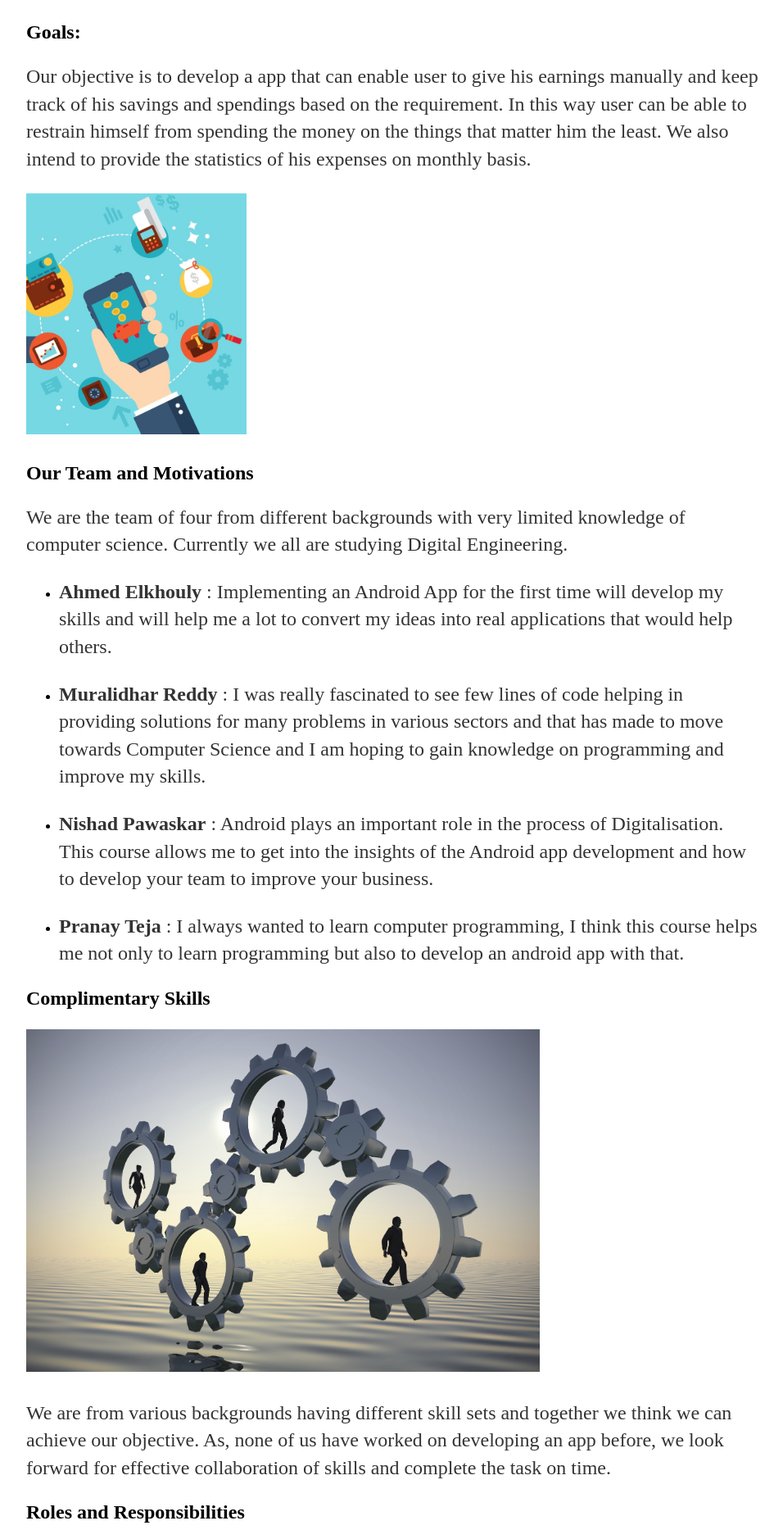
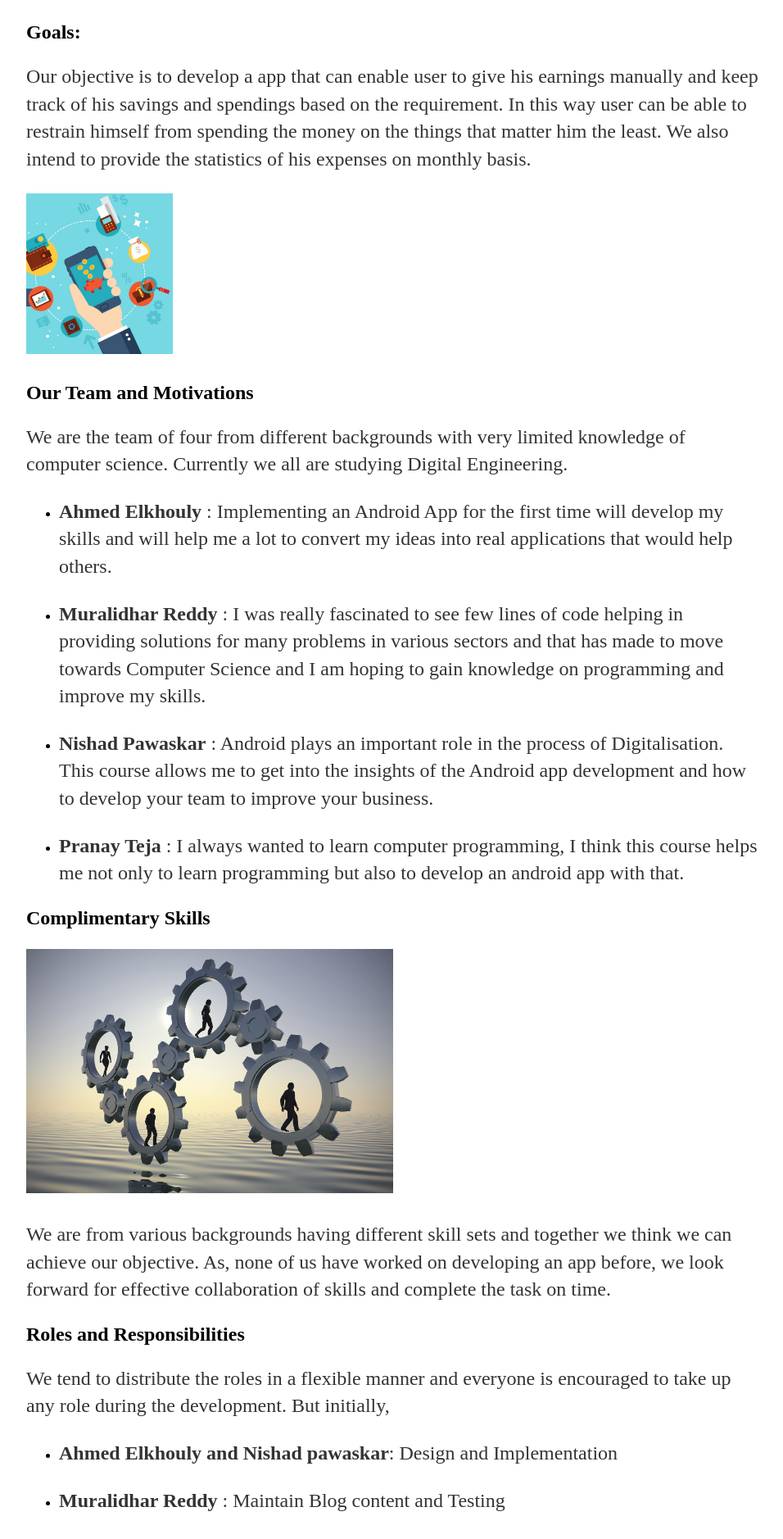
Before and after one commit to DBSE-teaching/isee2019-TeamMachine, a Jekyll site: the page built from docs/_posts/2019-04-15-Team-Presentation.md, in a window 1280 px wide. Shown: the part 1104-2982 px from the top of the page at 82% size, without its empty margins (160-1116 px from the left). Built offline with Jekyll 4.4.1, drawn with Linux system fonts in a browser that asks for light colours; a file with an impossible date is left out.

Commit message:
Update 2019-04-15-Team-Presentation.md

```diff
--- a/docs/_posts/2019-04-15-Team-Presentation.md
+++ b/docs/_posts/2019-04-15-Team-Presentation.md
@@ -20,7 +20,7 @@ The project we will be working on is ‘Money Control’. About 60-70% people ar
 
 Our objective is to develop a app that can enable user to give his earnings manually and keep track of his savings and spendings based on the requirement. In this way user can be able to restrain himself from spending the money on the things that matter him the least. We also intend to provide the statistics of his expenses on monthly basis.
 
-![Goals]({{site.baseurl}}/images/Goals.jpg "Goals"){:height="30%" width="30%"}
+![Goals]({{site.baseurl}}/images/Goals.jpg "Goals"){:height="20%" width="20%"}
 
 ## Our Team and Motivations
 
@@ -36,7 +36,7 @@ We are the team of four from different backgrounds with very limited knowledge o
 
 ## Complimentary Skills
 
-![Team Coordination]({{site.baseurl}}/images/Team Coordination.jpg "Team Coordination"){:height="70%" width="70%"}
+![Team Coordination]({{site.baseurl}}/images/Team Coordination.jpg "Team Coordination"){:height="50%" width="50%"}
 
 We are from various backgrounds having different skill sets and together we think we can achieve our objective. As, none of us have worked on developing an app before, we 	look forward for effective collaboration of skills and complete the task on time.
 
```
